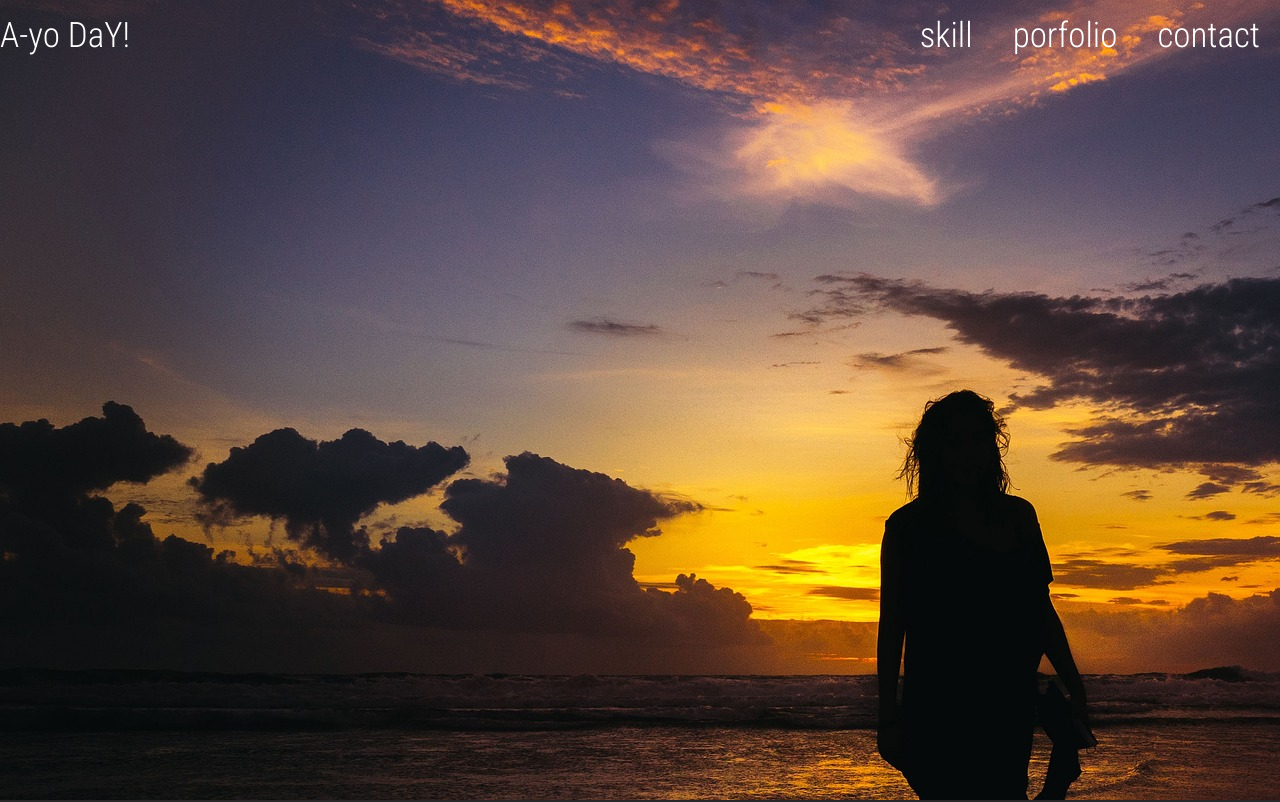
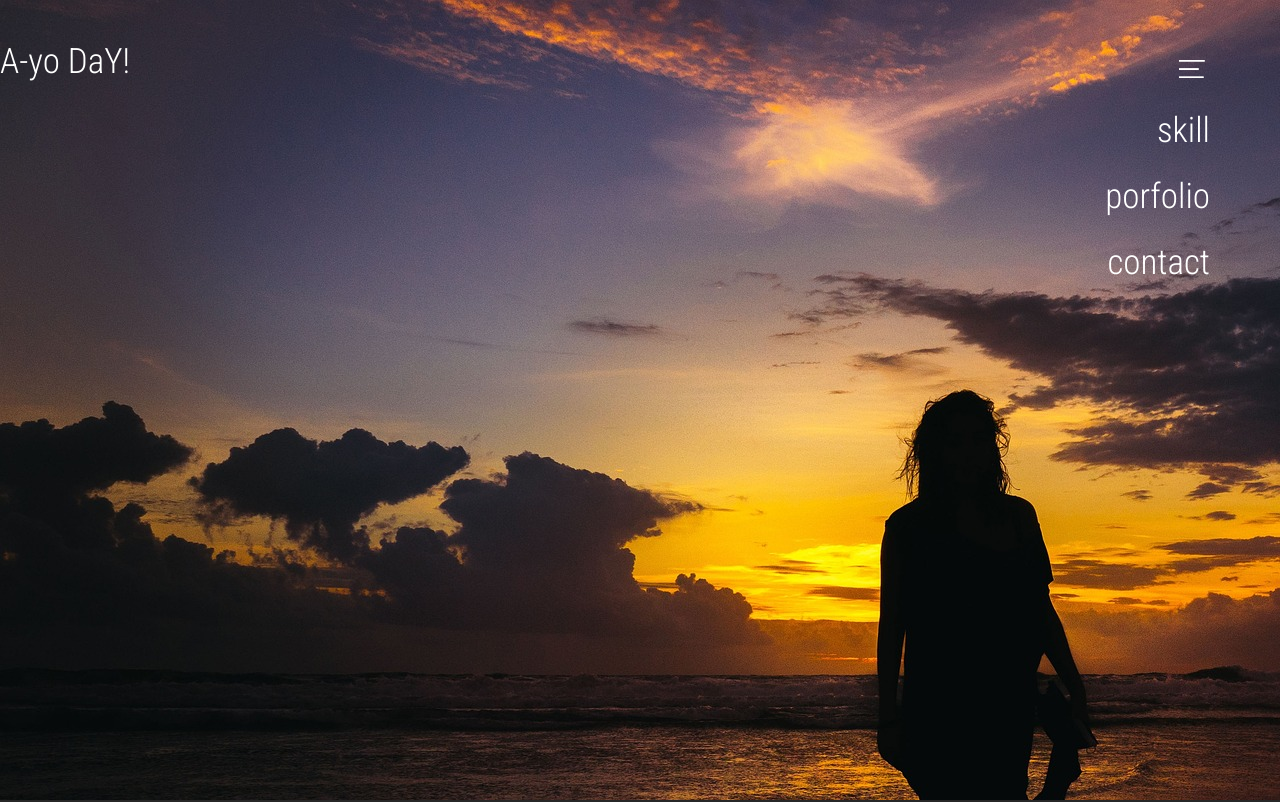
Before and after one commit to wowyaydough/personal-v2, a plain HTML site: page index.html in a window 1280 px wide. Shown: the top 802 px of the page. Drawn offline with nearby package versions, Linux system fonts and the light colour scheme; a web font is replaced by a local one.

Commit message:
Add files via upload

```diff
--- a/css/about.css
+++ b/css/about.css
@@ -14,8 +14,8 @@ section#about .wrap>*{
 
 }
 section#about .wrap img{
-  width: calc(100% / 2);
   padding-right: 107px;
+  width: 400px;
 }
 
 section#about .wrap .aboutC{
@@ -23,7 +23,6 @@ section#about .wrap .aboutC{
 }
 section#about .wrap h2 {
   color: white;
-  font-weight: bold;
 }
 section#about .wrap .aboutC ul li{
 
--- a/css/header.css
+++ b/css/header.css
@@ -10,7 +10,7 @@ header .wrap {
   width: 100%;
   display: grid;
   grid-template-columns: 1fr auto auto;
-  padding-top: 18px;
+  padding-top: 44px;
 }
 header .wrap h1 {
 
@@ -26,13 +26,19 @@ header .wrap h1 span {
 
 }
 header .wrap ul.gnb {
+  display: initial;
+  position: fixed;
+  right: 50px;
+  top: 98px;
+  width: 450px;
 }
+
+
 header .wrap ul.gnb.gnbSpread {
   display:  initial !important;
   position: fixed;
-  right: 35px;
-  top: 60px;
-  width: 450px;
+
+  right: 57px;
 }
 header .wrap ul.gnb.gnbSpread li{
   display: flex;
@@ -44,6 +50,8 @@ header .wrap ul.gnb.gnbSpread li a{
 header .wrap ul.gnb li {
     align-items: center;
     height: 100%;
+    display: flex;
+    justify-content: right;
 }
 
 header .wrap ul.gnb li a{
@@ -55,6 +63,7 @@ header .wrap ul.gnb li a{
   color: white;
   font-weight: 300;
   font-size: 35px;
+  line-height: 66px;
 }
 
 header .wrap ul.gnb li a:hover {
@@ -168,10 +177,10 @@ header ul.lang a:hover{
   border: none;
   background-size: contain;
   position: fixed;
-  right: 50px;
-  top: 20px;
+  right: 74px;
+  top: 60px;
   z-index: 1;
-  display: none;
+  /*! display: none; */
   background-repeat: no-repeat;
 }
 
```
